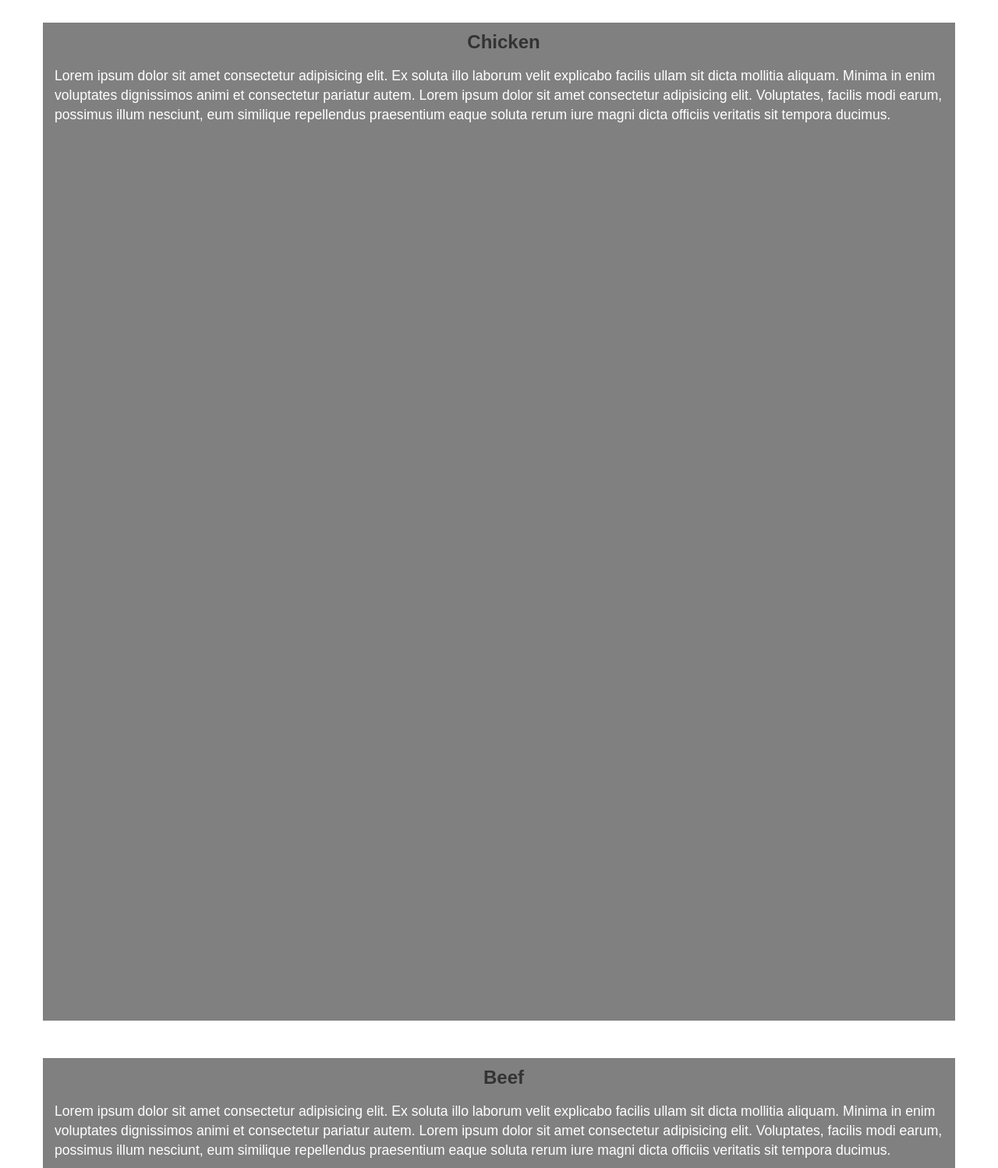
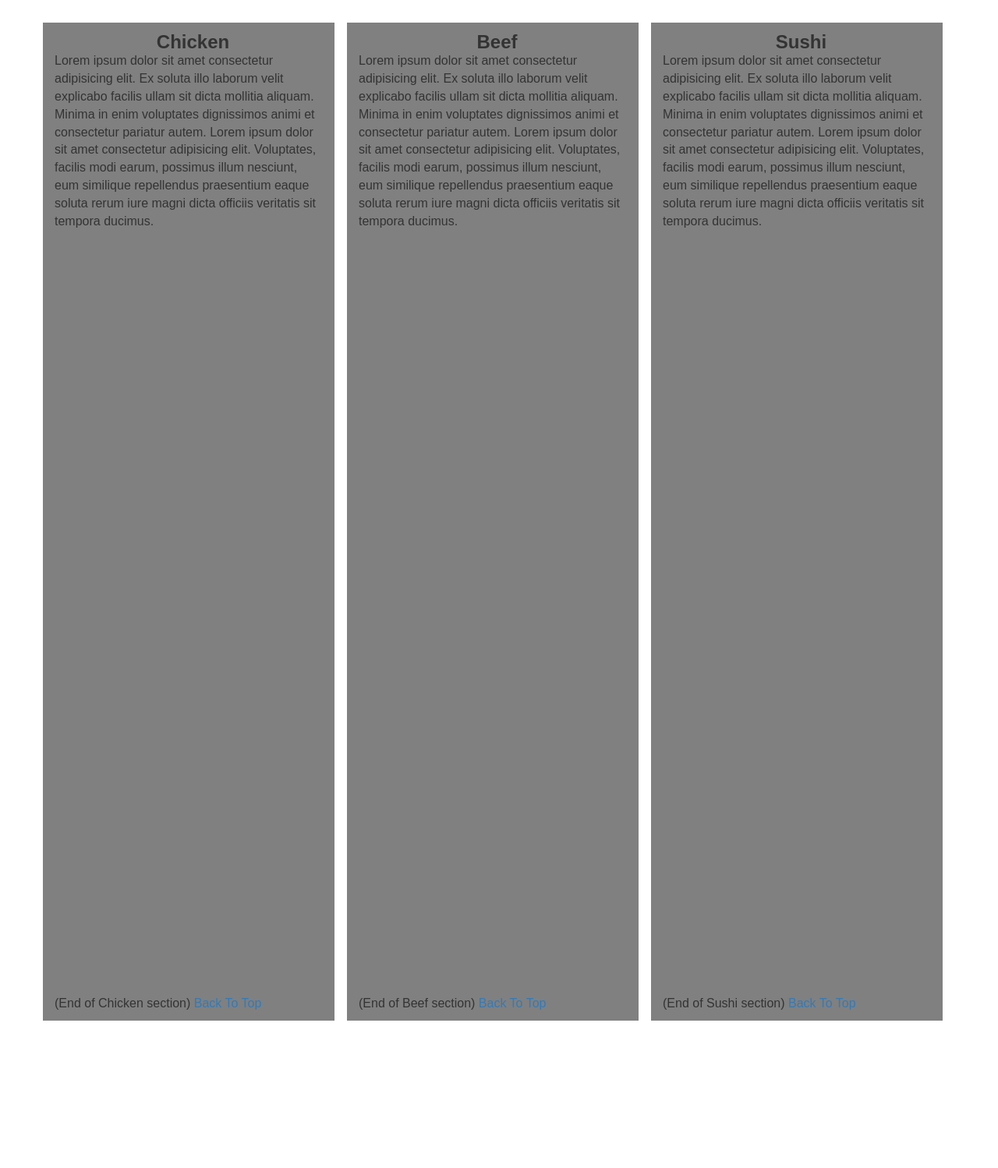
Before and after one commit to JamesLi128/FullStackAssignment3, a plain HTML site: page index.html in a window 1280 px wide. Shown: the part 162-1660 px from the top of the page at 78% size. After the commit the page ends 1503 px from the top, so only its background shows below. Drawn offline with Linux system fonts and the light colour scheme.

Commit message:
optional grading part

```diff
--- a/css/styles.css
+++ b/css/styles.css
@@ -64,9 +64,12 @@ div.menu-title {
     margin-bottom: 2em;
 }
 
-div.dish-info {
+.dish-info {
+    position: relative;
     background-color: grey;
-    margin: 0 0 3em;
+    padding-right: 1em;
+    border-right: 1em solid white;
+    margin-bottom: 2em;
     min-height: 80em;
 }
 
@@ -75,8 +78,13 @@ h2.dish-name {
     margin: 0.5em 0 0 0.5em;
 }
 
-p.dish-description {
+div.dish-info p {
     color: white;
     margin-top: 1em;
     font-size: 1.1em;
 }
+
+p.back-to-top-link {
+    position: absolute;
+    bottom: 0;
+}
--- a/index.html
+++ b/index.html
@@ -45,35 +45,30 @@
         <div class="container">
             <div class="row">
                 <div class="col-xs-12 menu-title">
-                    <h2>Our Menu</h2>
+                    <h2 id="menu-top">Our Menu</h2>
                 </div>
             </div>
         </div>
 
         <div class="container" id="Chicken">
             <div class="row">
-                <div class="col-xs-12 dish-info">
+                <section class="col-lg-4 col-md-6 col-xs-12 dish-info">
                     <h2 class="dish-name">Chicken</h2>
                     <p class="dish-description">Lorem ipsum dolor sit amet consectetur adipisicing elit. Ex soluta illo laborum velit explicabo facilis ullam sit dicta mollitia aliquam. Minima in enim voluptates dignissimos animi et consectetur pariatur autem. Lorem ipsum dolor sit amet consectetur adipisicing elit. Voluptates, facilis modi earum, possimus illum nesciunt, eum similique repellendus praesentium eaque soluta rerum iure magni dicta officiis veritatis sit tempora ducimus.</p>
-                </div>
-            </div>
-        </div>
+                    <p class="back-to-top-link">(End of Chicken section) <a href="#menu-top">Back To Top</a></p>
+                </section>
 
-        <div class="container Beef" id="Beef">
-            <div class="row">
-                <div class="col-xs-12 dish-info">
-                    <h2 class="dish-name">Beef</h2>
-                    <p class="dish-description">Lorem ipsum dolor sit amet consectetur adipisicing elit. Ex soluta illo laborum velit explicabo facilis ullam sit dicta mollitia aliquam. Minima in enim voluptates dignissimos animi et consectetur pariatur autem. Lorem ipsum dolor sit amet consectetur adipisicing elit. Voluptates, facilis modi earum, possimus illum nesciunt, eum similique repellendus praesentium eaque soluta rerum iure magni dicta officiis veritatis sit tempora ducimus.</p>
-                </div>
-            </div>
-        </div>
+                <section class="col-lg-4 col-md-6 col-xs-12 dish-info">
+                  <h2 class="dish-name">Beef</h2>
+                  <p class="dish-description">Lorem ipsum dolor sit amet consectetur adipisicing elit. Ex soluta illo laborum velit explicabo facilis ullam sit dicta mollitia aliquam. Minima in enim voluptates dignissimos animi et consectetur pariatur autem. Lorem ipsum dolor sit amet consectetur adipisicing elit. Voluptates, facilis modi earum, possimus illum nesciunt, eum similique repellendus praesentium eaque soluta rerum iure magni dicta officiis veritatis sit tempora ducimus.</p>
+                  <p class="back-to-top-link">(End of Beef section) <a href="#menu-top">Back To Top</a></p>
+              </section>
 
-        <div class="container Sushi" id="Sushi">
-            <div class="row">
-                <div class="col-xs-12 dish-info">
-                    <h2 class="dish-name">Sushi</h2>
-                    <p class="dish-description">Lorem ipsum dolor sit amet consectetur adipisicing elit. Ex soluta illo laborum velit explicabo facilis ullam sit dicta mollitia aliquam. Minima in enim voluptates dignissimos animi et consectetur pariatur autem. Lorem ipsum dolor sit amet consectetur adipisicing elit. Voluptates, facilis modi earum, possimus illum nesciunt, eum similique repellendus praesentium eaque soluta rerum iure magni dicta officiis veritatis sit tempora ducimus.</p>
-                </div>
+              <section class="col-lg-4 col-xs-12 dish-info">
+                <h2 class="dish-name">Sushi</h2>
+                <p class="dish-description">Lorem ipsum dolor sit amet consectetur adipisicing elit. Ex soluta illo laborum velit explicabo facilis ullam sit dicta mollitia aliquam. Minima in enim voluptates dignissimos animi et consectetur pariatur autem. Lorem ipsum dolor sit amet consectetur adipisicing elit. Voluptates, facilis modi earum, possimus illum nesciunt, eum similique repellendus praesentium eaque soluta rerum iure magni dicta officiis veritatis sit tempora ducimus.</p>
+                <p class="back-to-top-link">(End of Sushi section) <a href="#menu-top">Back To Top</a></p>
+            </section>
             </div>
         </div>
 
```
